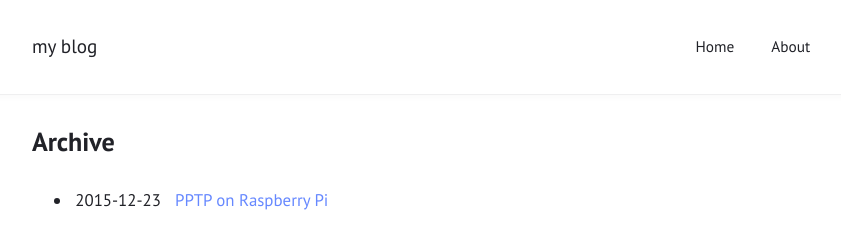
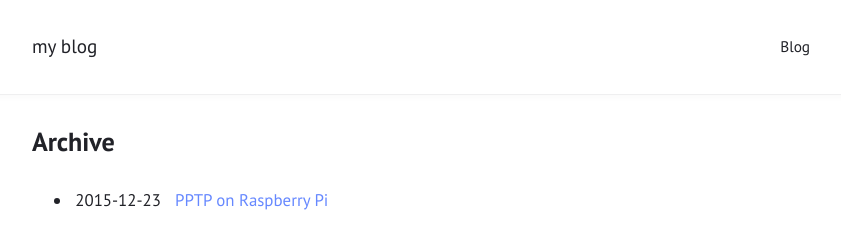
Before and after one commit to tomwardio/tomwardio.github.io, a Jekyll site: the page built from archive.md, in a window 1280 px wide. Shown: the top 226 px of the page, without its empty margins (219-1060 px from the left). Built offline with Jekyll 4.4.1, drawn with Linux system fonts in a browser that asks for light colours.

Commit message:
Re-order website so that blog is in sub-directory, and main page is about me.
Takes focus away from my ramblings and makes it more like a portfolio.

```diff
--- a/Gemfile
+++ b/Gemfile
@@ -5,3 +5,5 @@
 group :jekyll_plugins do
   gem "jekyll-feed", "~> 0.12"
 end
+
+gem 'webrick'
--- a/_config.yml
+++ b/_config.yml
@@ -15,7 +15,7 @@
 # Menu
 navigation:                # accepts {file, title, url, icon, sidebaricon}
   - {file: "index.html"}
-  - {file: "about.md"}
+  - {title: Blog, url: "blog"}
 
 external:                  # shows a footer with social links - for available icons see fontawesome.com/icons
   - {title: Mail, icon: envelope, url: "mailto:niklasbuschmann@users.noreply.github.com"}
--- /dev/null
+++ b/_layouts/index.html
@@ -0,0 +1,6 @@
+---
+layout: default
+---
+<article>
+  {{ content }}
+</article>
--- a/index.html
+++ b/blog/index.md
@@ -1,10 +1,10 @@
 ---
 layout: default
-title: "Home"
+title: "Blog"
 ---
 
 {% if site.show_excerpts %}
-  {% include home.html %}
+  {% include blog.html %}
 {% else %}
   {% include archive.html title="Posts" %}
 {% endif %}
```
Also changed, not shown: index.md (renamed from about.md, +1 -3 lines), _includes/blog.html (renamed from _includes/home.html), archive.md (renamed from archive.html), 1 other file.
